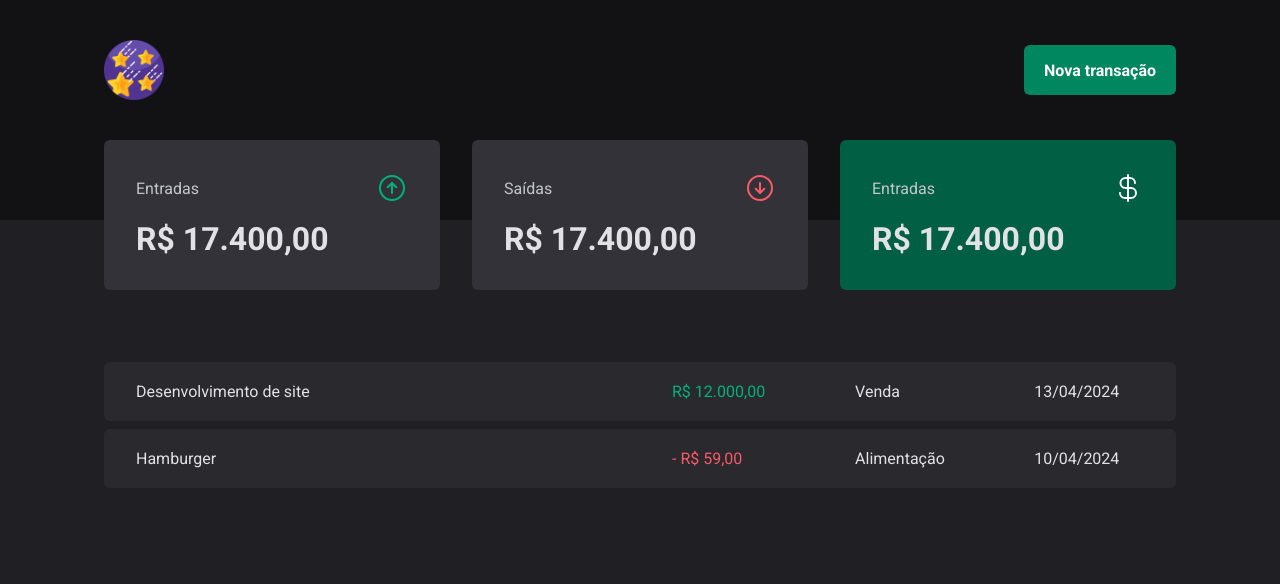
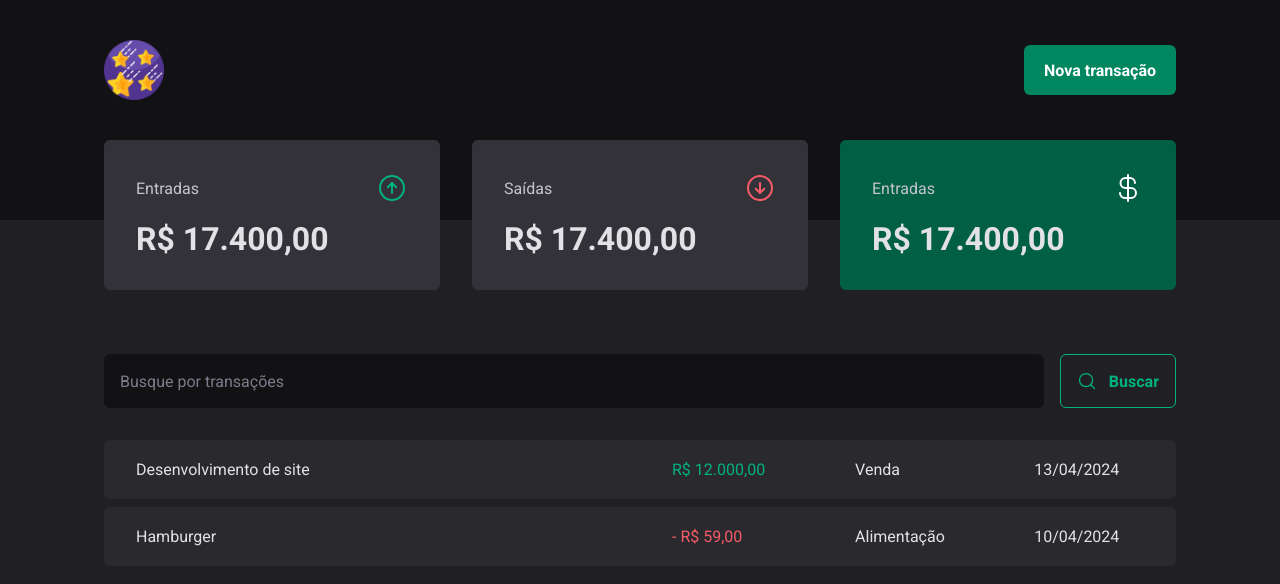
Before and after one commit to Isaacvf-dev/dt-money, a React (Vite) app: page / in a window 1280 px wide. Shown: the top 584 px of the page. Built offline with nearby package versions, Linux system fonts and the light colour scheme.

Commit message:
Added SearchForm Component

```diff
--- /dev/null
+++ b/src/components/SearchForm/index.tsx
@@ -0,0 +1,15 @@
+import { MagnifyingGlass } from "phosphor-react";
+import { SearchFormContainer } from "./styles";
+
+export default function SearchForm() {
+  return (
+    <SearchFormContainer>
+      <input type="text" placeholder="Busque por transações" />
+
+      <button type="submit">
+        <MagnifyingGlass size={20} />
+        Buscar
+      </button>
+    </SearchFormContainer>
+  )
+}
--- /dev/null
+++ b/src/components/SearchForm/styles.ts
@@ -0,0 +1,44 @@
+import styled from "styled-components";
+
+export const SearchFormContainer = styled.form`
+  display: flex;
+  gap: 1rem;
+
+  input {
+    flex: 1;
+    border-radius: 6px;
+    border: 0;
+    background: ${props => props.theme["gray-900"]};
+    color: ${props => props.theme["gray-300"]};
+    padding: 1rem;
+
+    &::placeholder {
+      color: ${props => props.theme["gray-500"]};
+    }
+  }
+
+  button {
+    display: flex;
+    align-items: center;
+    gap: 0.75rem;
+
+    border: 0;
+    padding: 1rem;
+    background: transparent;
+    border: 1px solid ${props => props.theme["green-300"]};
+    color: ${props => props.theme["green-300"]};
+    font-weight: bold;
+    border-radius: 6px;
+
+    &:hover {
+      background: ${props => props.theme["green-500"]};
+      border: ${props => props.theme["green-500"]};
+      color: ${props => props.theme.white};
+      transition:
+        background-color 0.2s,
+        color 0.2s,
+        border-color 0.2s;
+
+    }
+  }
+`
--- a/src/pages/transactions/index.tsx
+++ b/src/pages/transactions/index.tsx
@@ -1,4 +1,5 @@
 import { Header } from "../../components/Header";
+import SearchForm from "../../components/SearchForm";
 import Summary from "../../components/Summary";
 import { PriceHighlight, TransactionsContainer, TransactionsTable } from "./styles";
 
@@ -9,6 +10,8 @@
       <Summary />
 
       <TransactionsContainer>
+        <SearchForm />
+
         <TransactionsTable>
           <tbody>
             <tr>
--- a/src/pages/transactions/styles.ts
+++ b/src/pages/transactions/styles.ts
@@ -11,7 +11,7 @@
   width: 100%;
   border-collapse: separate;
   border-spacing: 0 0.5rem;
-  /*margin-top: 1.5rem; */
+  margin-top: 1.5rem;
 
   td {
     padding: 1.25rem 2rem;
```
